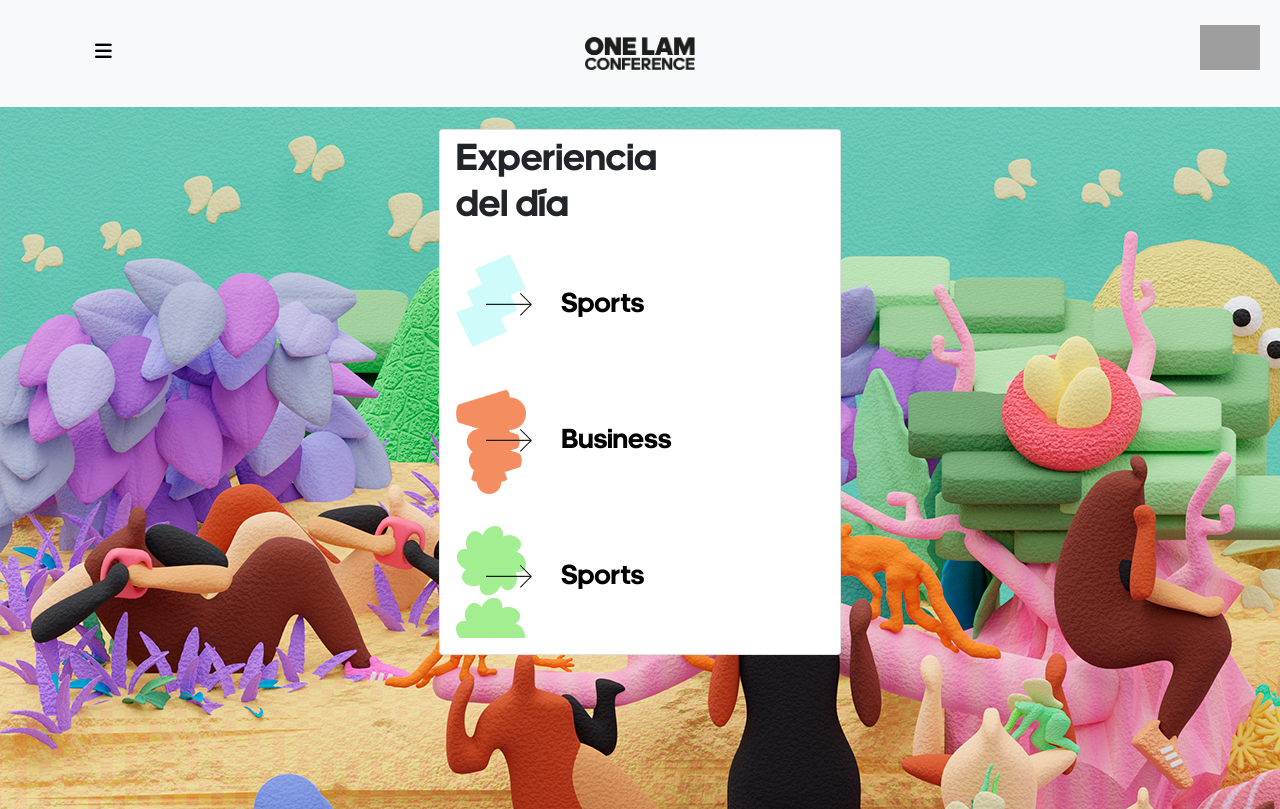
After one commit to modulor/one-lam, a CodeIgniter app: page /one-lam/experiences in a window 1280 px wide. The commit adds this page. Run offline with CodeIgniter, Linux system fonts and the light colour scheme; data that the repository does not hold is empty; some libraries are stand-ins or nearby versions; some web fonts are replaced; grey boxes are pictures that could not be loaded.

Commit message:
Experiencias del dia (index)

```diff
--- /dev/null
+++ b/application/controllers/Experiences.php
@@ -0,0 +1,13 @@
+<?php
+
+class Experiences extends CI_Controller
+{
+  public function index()
+  {
+    $data = array(
+      'view' => 'experiences/experiences_index_view',
+    );
+
+    $this->load->view('landing/landing_view', $data);
+  }
+}
--- /dev/null
+++ b/application/views/experiences/experiences_index_view.php
@@ -0,0 +1,32 @@
+<main class="container-fluid bg-experiences pt-4">
+  <div class="row">
+    <div class="col-md-4 offset-md-4">
+      <div class="card">
+        <div class="card-body pt-2 schedule-card-body">
+          <h1 class="mb-4">Experiencia <br>del día</h1>
+
+          <div class="experience-sports mb-4">
+            <a href="<?php echo base_url('experiences') ?>" class="experience-link">
+              <img src="<?php echo base_url('assets/images/arrow-right.png') ?>" alt="arrow right" class="me-4">
+              Sports
+            </a>
+          </div>
+
+          <div class="experience-business mb-4">
+            <a href="<?php echo base_url('experiences') ?>" class="experience-link">
+              <img src="<?php echo base_url('assets/images/arrow-right.png') ?>" alt="arrow right" class="me-4">
+              Business
+            </a>
+          </div>
+
+          <div class="experience-connect">
+            <a href="<?php echo base_url('experiences') ?>" class="experience-link">
+              <img src="<?php echo base_url('assets/images/arrow-right.png') ?>" alt="arrow right" class="me-4">
+              Sports
+            </a>
+          </div>
+        </div>
+      </div>
+    </div>
+  </div>
+</main>
--- a/assets/css/landing.css
+++ b/assets/css/landing.css
@@ -161,6 +161,43 @@ a.btn-border-black {
 
 /*  */
 
+/* experiencies */
+
+main.bg-experiences {
+  background-image: url("../images/bg/bg-experiences-desktop.jpeg");
+  height: 88vh;
+  width: 100%;
+}
+
+.experience-sports,
+.experience-business,
+.experience-connect {
+  background-repeat: no-repeat;
+  background-size: 70px;
+  padding: 30px 0 40px 30px;
+}
+
+.experience-sports {
+  background-image: url("../images/blue-form.png");
+}
+
+.experience-business {
+  background-image: url("../images/orange-form.png");
+}
+
+.experience-connect {
+  background-image: url("../images/green-form.png");
+}
+
+a.experience-link,
+a.experience-link:hover {
+  color: black;
+  text-decoration: none;
+  font-size: 28px;
+}
+
+/*  */
+
 @media screen and (max-height: 450px) {
   .menu-overlay a {
     font-size: 20px;
@@ -184,4 +221,10 @@ a.btn-border-black {
     background-image: url("../images/bg/bg-home-mobile.jpeg");
     height: 88vh;
   }
+
+  main.bg-experiences {
+    background-image: url("../images/bg/bg-experiences-mobile.jpeg");
+    height: 88vh;
+    width: 100%;
+  }
 }
```
Also changed, not shown: assets/images/bg/bg-experiences-desktop.jpeg (added), assets/images/bg/bg-experiences-mobile.jpeg (added), assets/images/blue-form.png (added), assets/images/orange-form.png (added).
